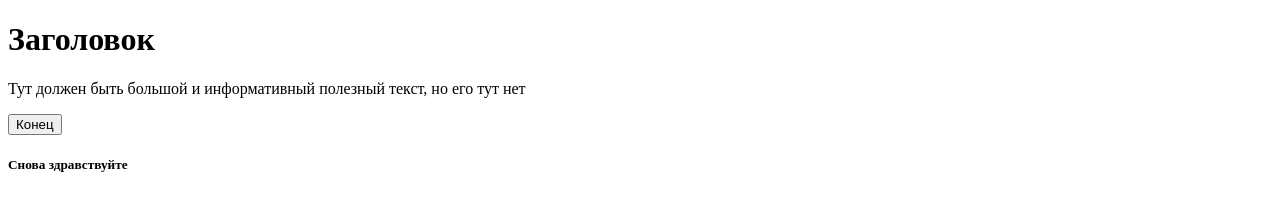
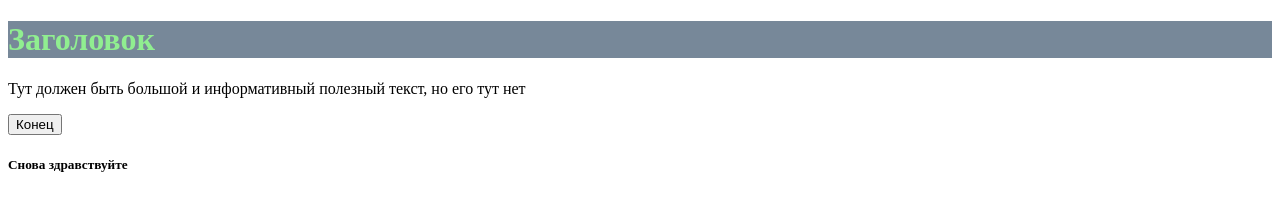
Before and after one commit to Haniiki/haniiki.github.io, a plain HTML site: page yrok.html in a window 1280 px wide. Drawn offline with Linux system fonts and the light colour scheme.

Commit message:
Добавлены стили в проетк

```diff
--- a/blues.css
+++ b/blues.css
@@ -0,0 +1,4 @@
+.d0{
+    color: lightgreen;
+    background-color: lightslategray;
+}
--- a/yrok.html
+++ b/yrok.html
@@ -1,10 +1,10 @@
 <!DOCTYPE html>
 <html>
     <head>
-
+        <link href="blues.css" rel="stylesheet">
     </head>
     <body>
-        <h1>Заголовок</h1>
+        <h1 class="d0">Заголовок</h1>
         <p>Тут должен быть большой и информативный полезный текст, но его тут нет</p>
         <button>Конец</button>
         <h5>Снова здравствуйте</h5>
```
